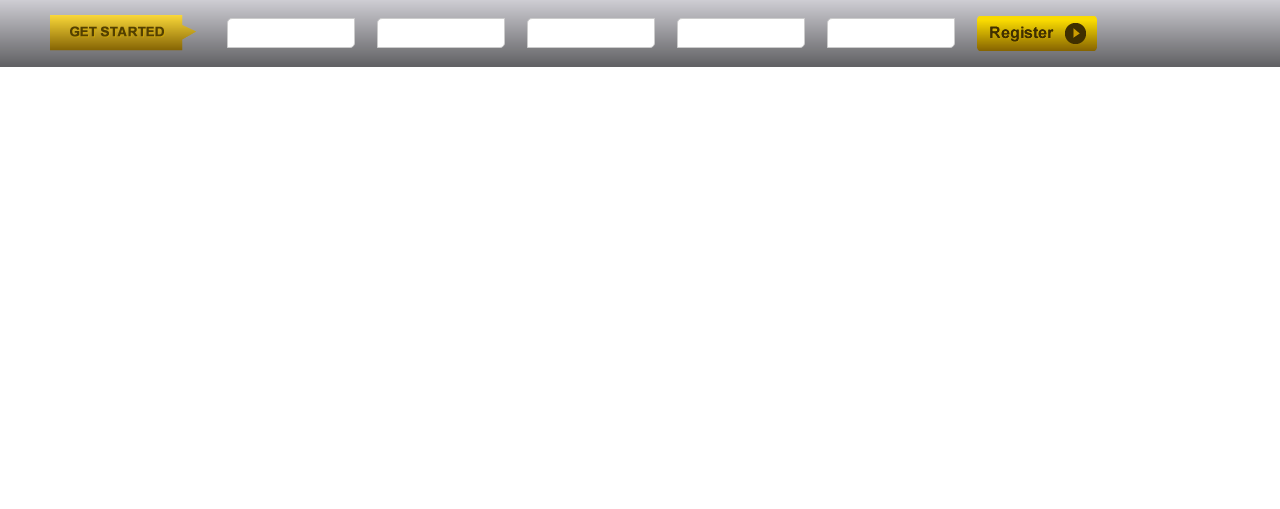
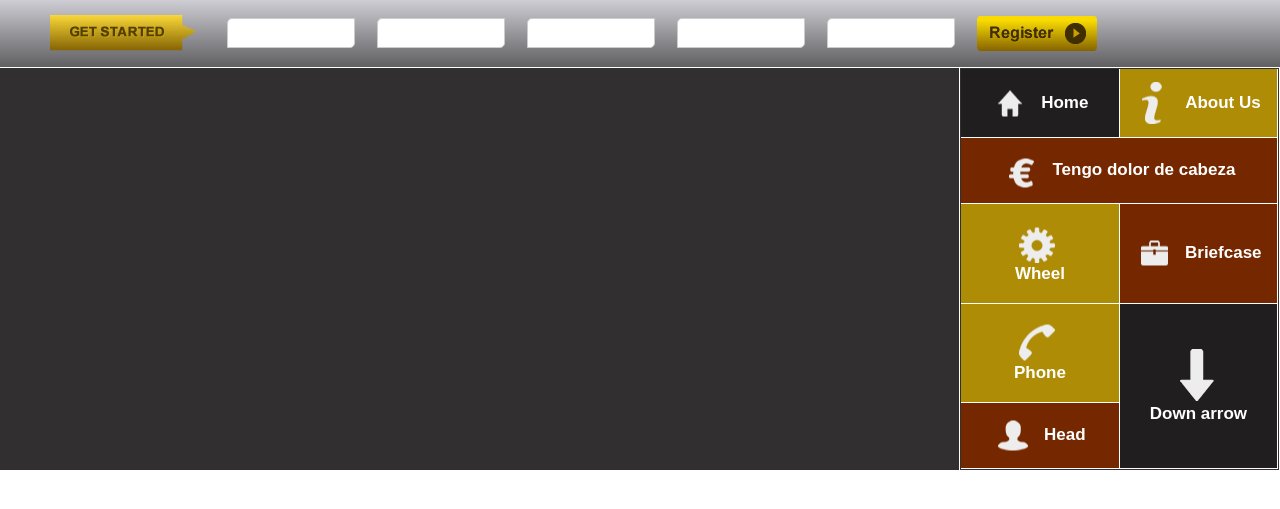
Before and after one commit to htonus/custom, a plain HTML site: page work1/index.html in a window 1280 px wide. Shown: the part 107-616 px from the top of the page. Drawn offline with Linux system fonts and the light colour scheme.

Commit message:
middle part

```diff
--- a/work1/css/index.css
+++ b/work1/css/index.css
@@ -129,6 +129,7 @@ A, A:hover {
 	background: url("/img/bg_menu.png")	0px 0px #9c9ba0 repeat-x;
 	line-height: 70px;
 	padding: 0px 50px;
+	border-bottom: 1px solid #FFF;
 }
 
 .menu input {
@@ -141,3 +142,86 @@ A, A:hover {
 	margin-bottom: 0px;
 	padding: 0px 10px;
 }
+
+
+.table-carousel TABLE {
+	width: 100%;
+	/*border: 1px solid #FFF;*/
+	/*border-collapse: collapse;*/
+	background-color: #322f30;
+	text-align: center;
+	vertical-align: middle;
+	color: #FFF;
+	min-height: 400px;
+}
+.table-carousel TABLE TABLE {
+	border-top: 0px;
+}
+.table-carousel TABLE TD {
+	border-right: 1px solid #FFF;
+	border-bottom: 1px solid #FFF;
+	border-collapse: collapse;
+}
+.table-carousel A {
+	line-height: 55px;
+	color: #FFF;
+	font: bold 17px sans-serif;
+	vertical-align: middle;
+}
+
+.links SPAN {
+	display: inline-block;
+	width: 40px;
+	margin: 0px 5px 0px 0px;
+	vertical-align: middle;
+	background: url("/img/link-block.png") no-repeat;
+}
+.links-home SPAN {
+	background-position: 0px center;
+	height: 40px;
+	line-height: 40px;
+}
+.links-about SPAN {
+	background-position: -40px center;
+	height: 42px;
+	line-height: 42x;
+}
+.links-euro SPAN {
+	background-position: -80px center;
+	height: 40px;
+	line-height: 42x;
+}
+.links-wheel SPAN {
+	background-position: -120px center;
+	height: 40px;
+	line-height: 42x;
+}
+.links-case SPAN {
+	background-position: -160px center;
+	height: 40px;
+	line-height: 42x;
+}
+.links-phone SPAN {
+	background-position: -200px center;
+	height: 40px;
+	line-height: 42x;
+}
+.links-head SPAN {
+	background-position: -240px center;
+	height: 40px;
+	line-height: 40x;
+}
+.links-arrow SPAN {
+	background-position: -280px center;
+	height: 55px;
+	line-height: 55x;
+}
+.links-home, .links-arrow {
+	background-color: #211e1f;
+}
+.links-about, .links-wheel, .links-phone {
+	background-color: #ae8c05;
+}
+.links-euro, .links-case, .links-head  {
+	background-color: #752700;
+}
--- a/work1/index.html
+++ b/work1/index.html
@@ -123,6 +123,39 @@
 
 		</div>
 
+		<!-- carousel -->
+
+		<div class="table-carousel">
+		<table>
+			<tr>
+				<td width="75%">
+
+				</td>
+				<td width="25%">
+					<table>
+						<tr>
+							<td class="links links-home" width="50%"><a href=""><span></span> Home</a></td>
+							<td class="links links-about" width="50%"><a href=""><span></span> About Us</a></td>
+						</tr>
+						<tr>
+							<td class="links links-euro" colspan="2"><a href=""><span></span> Tengo dolor de cabeza</a></td>
+						</tr>
+						<tr>
+							<td class="links links-wheel"><a href=""><span></span><br/>Wheel</a></td>
+							<td class="links links-case"><a href=""><span></span> Briefcase</a></td>
+						</tr>
+						<tr>
+							<td class="links links-phone"><a href=""><span></span><br/>Phone</a></td>
+							<td class="links links-arrow" rowspan="2"><a href=""><span></span><br/>Down arrow</a></td>
+						</tr>
+						<tr>
+							<td class="links links-head"><a href=""><span></span> Head</a></td>
+						</tr>
+					</table>
+				</td>
+			</tr>
+		</table>
+
 
 	</body>
 </html>
```
Also changed, not shown: work1/img/link-about.png (added), work1/img/link-block.png (added), work1/img/link-home.png (added).
